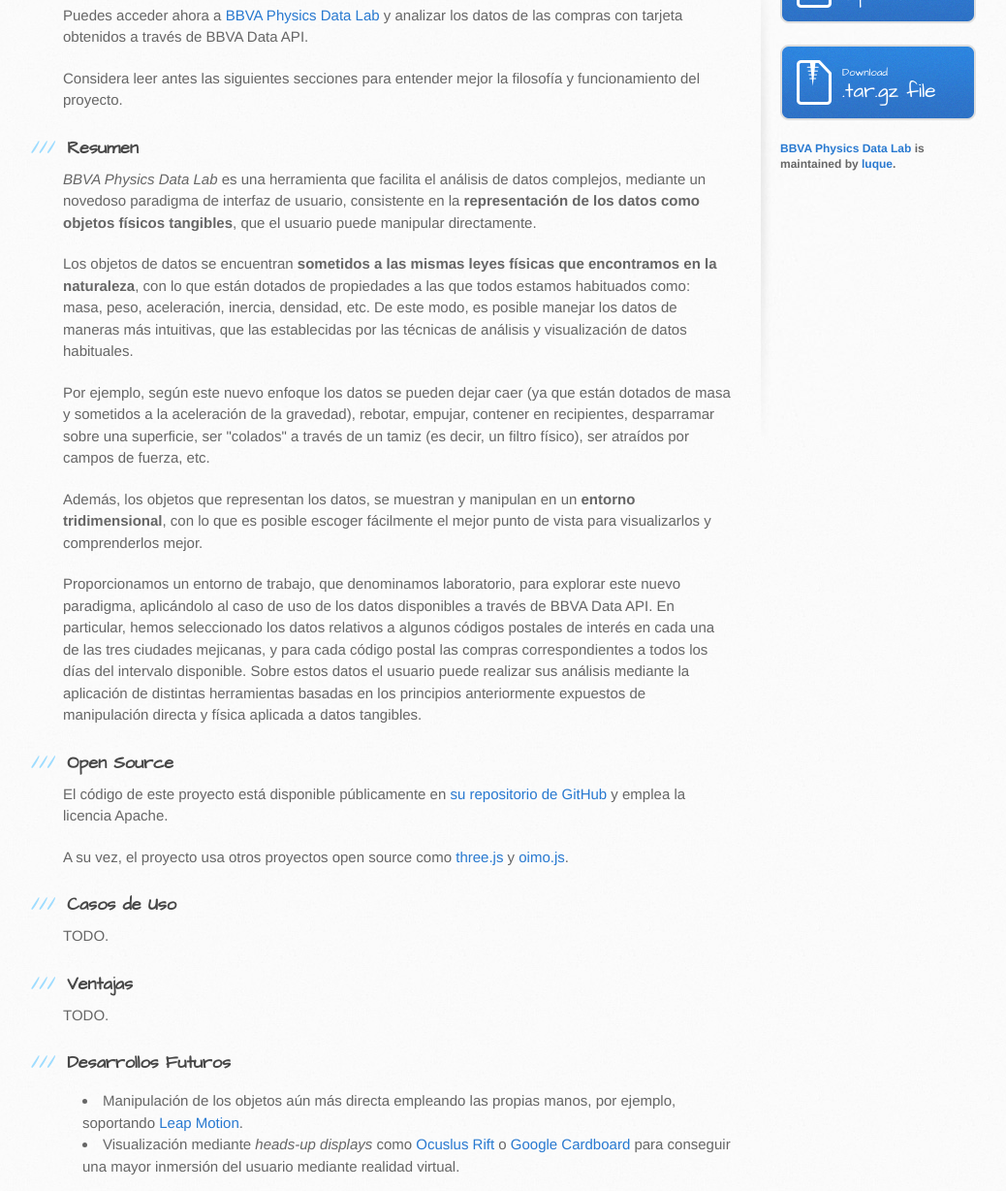
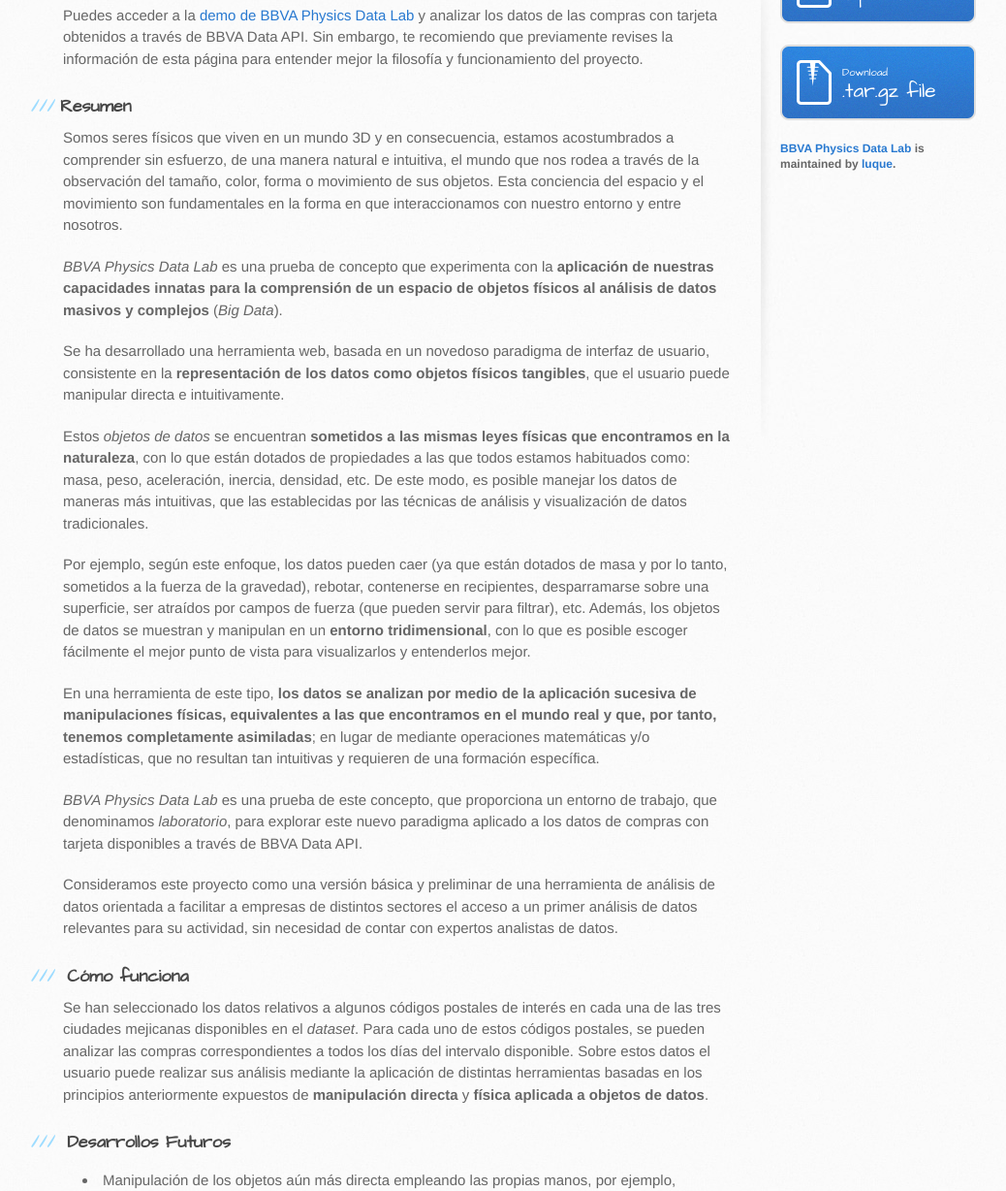
Before and after one commit to luque/BBVA-Physics-Data-Lab, a plain HTML site: page index.html in a window 1280 px wide. Shown: the part 392-1620 px from the top of the page at 97% size, without its empty margins (105-1143 px from the left). Drawn offline with Linux system fonts and the light colour scheme.

Commit message:
Fix info

```diff
--- a/index.html
+++ b/index.html
@@ -30,44 +30,51 @@
         <section id="main-content">
           <h3>
             <a id="resumen" class="anchor" href="#resumen" aria-hidden="true"><span class="octicon octicon-link"></span></a>BBVA Physics Data Lab</h3>
-          <p>Puedes acceder ahora a <a href="lab.html">BBVA Physics Data Lab</a> y analizar los datos de las compras con tarjeta obtenidos a través de BBVA Data API.</p>
-          <p>Considera leer antes las siguientes secciones para entender mejor la filosofía y funcionamiento del proyecto.</p>
+          <p>Puedes acceder a la <a href="lab.html">demo de BBVA Physics Data Lab</a> y analizar los datos de las compras con tarjeta obtenidos a través de BBVA Data API. Sin embargo, te recomiendo que previamente revises la información de esta página para entender mejor la filosofía y funcionamiento del proyecto.</p>
 
-          <h3>
-<a id="resumen" class="anchor" href="#resumen" aria-hidden="true"><span class="octicon octicon-link"></span></a>Resumen</h3>
+          <h3><a id="resumen" class="anchor" href="#resumen" aria-hidden="true"><span class="octicon octicon-link"></span></a>Resumen</h3>
 
-<p><em>BBVA Physics Data Lab</em> es una herramienta que facilita el análisis de datos complejos, mediante un novedoso paradigma de interfaz de usuario, consistente en la <strong>representación de los datos como objetos físicos tangibles</strong>, que el usuario puede manipular directamente.</p>
+          <p>Somos seres físicos que viven en un mundo 3D y en consecuencia, estamos acostumbrados a comprender sin esfuerzo, de una manera natural e intuitiva, el mundo que nos rodea a través de la observación del tamaño, color, forma o movimiento de sus objetos. Esta conciencia del espacio y el movimiento son fundamentales en la forma en que interaccionamos con nuestro entorno y entre nosotros.</p>
 
-<p>Los objetos de datos se encuentran <strong>sometidos a las mismas leyes físicas que encontramos en la naturaleza</strong>, con lo que están dotados de propiedades a las que todos estamos habituados como: masa, peso, aceleración, inercia, densidad, etc. De este modo, es posible manejar los datos de maneras más intuitivas, que las establecidas por las técnicas de análisis y visualización de datos habituales.</p>
+          <p><em>BBVA Physics Data Lab</em> es una prueba de concepto que experimenta con la <strong>aplicación de nuestras capacidades innatas para la comprensión de un espacio de objetos físicos al análisis de datos masivos y complejos</strong> (<em>Big Data</em>).</p>
 
-<p>Por ejemplo, según este nuevo enfoque los datos se pueden dejar caer (ya que están dotados de masa y sometidos a la aceleración de la gravedad), rebotar, empujar, contener en recipientes, desparramar sobre una superficie, ser "colados" a través de un tamiz (es decir, un filtro físico), ser atraídos por campos de fuerza, etc.</p>
+          <p>Se ha desarrollado una herramienta web, basada en un novedoso paradigma de interfaz de usuario, consistente en la <strong>representación de los datos como objetos físicos tangibles</strong>, que el usuario puede manipular directa e intuitivamente.</p>
 
-<p>Además, los objetos que representan los datos, se muestran y manipulan en un <strong>entorno tridimensional</strong>, con lo que es posible escoger fácilmente el mejor punto de vista para visualizarlos y comprenderlos mejor.</p>
+          <p>Estos <em>objetos de datos</em> se encuentran <strong>sometidos a las mismas leyes físicas que encontramos en la naturaleza</strong>, con lo que están dotados de propiedades a las que todos estamos habituados como: masa, peso, aceleración, inercia, densidad, etc. De este modo, es posible manejar los datos de maneras más intuitivas, que las establecidas por las técnicas de análisis y visualización de datos tradicionales.</p>
 
-<p>Proporcionamos un entorno de trabajo, que denominamos laboratorio, para explorar este nuevo paradigma, aplicándolo al caso de uso de los datos disponibles a través de BBVA Data API. En particular, hemos seleccionado los datos relativos a algunos códigos postales de interés en cada una de las tres ciudades mejicanas, y para cada código postal las compras correspondientes a todos los días del intervalo disponible. Sobre estos datos el usuario puede realizar sus análisis mediante la aplicación de distintas herramientas basadas en los principios anteriormente expuestos de manipulación directa y física aplicada a datos tangibles.</p>
+          <p>Por ejemplo, según este enfoque, los datos pueden caer (ya que están dotados de masa y por lo tanto, sometidos a la fuerza de la gravedad), rebotar, contenerse en recipientes, desparramarse sobre una superficie, ser atraídos por campos de fuerza (que pueden servir para filtrar), etc. Además, los objetos de datos se muestran y manipulan en un <strong>entorno tridimensional</strong>, con lo que es posible escoger fácilmente el mejor punto de vista para visualizarlos y entenderlos mejor.</p>
+
+          <p>En una herramienta de este tipo, <strong>los datos se analizan por medio de la aplicación sucesiva de manipulaciones físicas, equivalentes a las que encontramos en el mundo real y que, por tanto, tenemos completamente asimiladas</strong>; en lugar de mediante operaciones matemáticas y/o estadísticas, que no resultan tan intuitivas y requieren de una formación específica.</p>
+
+          <p><em>BBVA Physics Data Lab</em> es una prueba de este concepto, que proporciona un entorno de trabajo, que denominamos <em>laboratorio</em>, para explorar este nuevo paradigma aplicado a los datos de compras con tarjeta disponibles a través de BBVA Data API.</p>
+
+          <p>Consideramos este proyecto como una versión básica y preliminar de una herramienta de análisis de datos orientada a facilitar a empresas de distintos sectores el acceso a un primer análisis de datos relevantes para su actividad, sin necesidad de contar con expertos analistas de datos.</p>
+
 
 <h3>
-<a id="open-source" class="anchor" href="#open-source" aria-hidden="true"><span class="octicon octicon-link"></span></a>Open Source</h3>
+<a id="how-work" class="anchor" href="#how-work" aria-hidden="true"><span class="octicon octicon-link"></span></a>Cómo funciona</h3>
 
-<p>El código de este proyecto está disponible públicamente en <a href="https://github.com/luque/BBVA-Physics-Data-Lab">su repositorio de GitHub</a> y emplea la licencia Apache.</p>
-<p>A su vez, el proyecto usa otros proyectos open source como <a href="https://github.com/mrdoob/three.js/">three.js</a> y <a href="https://github.com/lo-th/Oimo.js">oimo.js</a>.
+          <p>Se han seleccionado los datos relativos a algunos códigos postales de interés en cada una de las tres ciudades mejicanas disponibles en el <em>dataset</em>. Para cada uno de estos códigos postales, se pueden analizar las compras correspondientes a todos los días del intervalo disponible. Sobre estos datos el usuario puede realizar sus análisis mediante la aplicación de distintas herramientas basadas en los principios anteriormente expuestos de <strong>manipulación directa</strong> y <strong>física aplicada a objetos de datos</strong>.</p>
 
+          <!--
 <h3>
 <a id="uses-cases" class="anchor" href="#uses-cases" aria-hidden="true"><span class="octicon octicon-link"></span></a>Casos de Uso</h3>
 
-<p>TODO.</p>
-
-<h3>
-<a id="pros" class="anchor" href="#pros" aria-hidden="true"><span class="octicon octicon-link"></span></a>Ventajas</h3>
-
-<p>TODO.</p>
+<p>TODO: publicar screencasts demostrando el uso de la herramienta.</p>
+-->
 
 <h3>
 <a id="future" class="anchor" href="#future" aria-hidden="true"><span class="octicon octicon-link"></span></a>Desarrollos Futuros</h3>
 <ul>
   <li>Manipulación de los objetos aún más directa empleando las propias manos, por ejemplo, soportando <a href="https://www.leapmotion.com/">Leap Motion</a>.</li>
-  <li>Visualización mediante <em>heads-up displays</em> como <a href="http://www.oculus.com/">Ocuslus Rift</a> o <a href="https://cardboard.withgoogle.com/">Google Cardboard</a> para conseguir una mayor inmersión del usuario mediante realidad virtual.</li>
+  <li>Visualización mediante <em>heads-up displays</em> como <a href="http://www.oculus.com/">Ocuslus Rift</a> o <a href="https://cardboard.withgoogle.com/">Google Cardboard</a> para conseguir una mayor inmersión del usuario mediante técnicas de realidad virtual.</li>
 </ul>
+
+<h3>
+<a id="open-source" class="anchor" href="#open-source" aria-hidden="true"><span class="octicon octicon-link"></span></a>Open Source</h3>
+
+<p>El código de este proyecto está disponible públicamente en <a href="https://github.com/luque/BBVA-Physics-Data-Lab">repositorio de GitHub</a> y emplea la <a href="http://www.apache.org/licenses/LICENSE-2.0">licencia Apache</a>.</p>
+<p>A su vez, este proyecto utiliza otros proyectos open source, como <a href="https://github.com/mrdoob/three.js/">three.js</a> y <a href="https://github.com/lo-th/Oimo.js">oimo.js</a>.
         </section>
 
         <aside id="sidebar">
@@ -87,6 +94,5 @@
       </div>
     </div>
 
-
   </body>
 </html>
```
